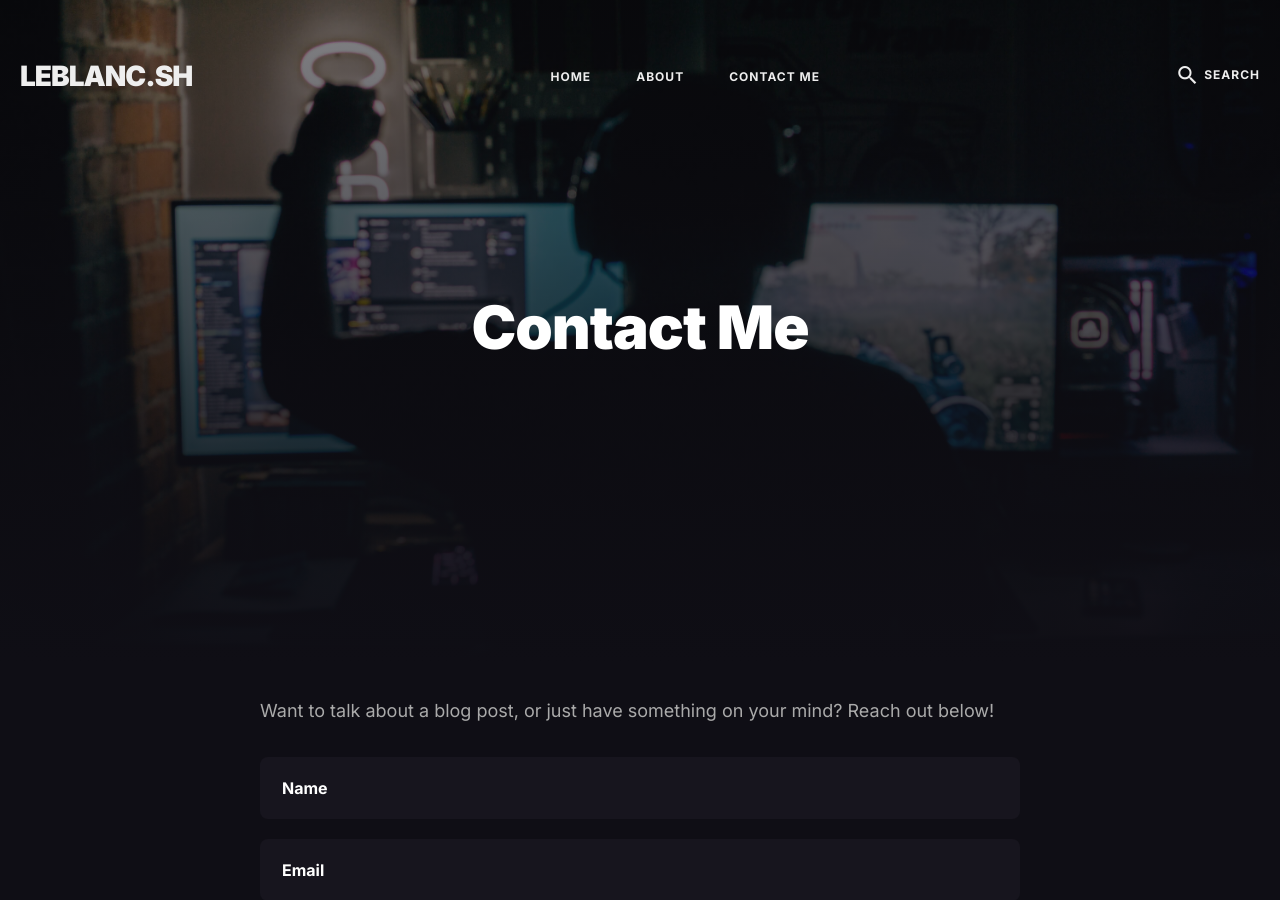
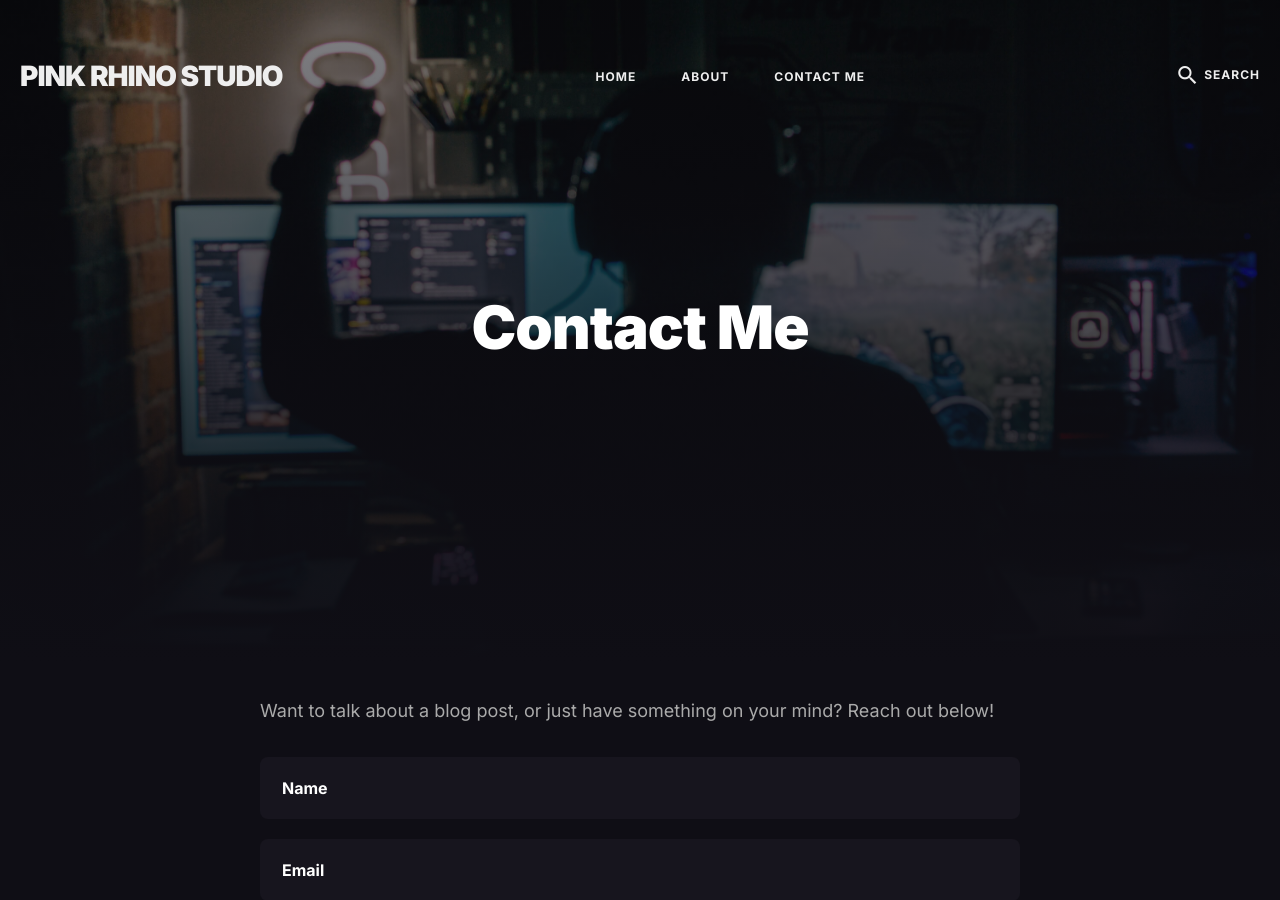
Before and after one commit to leblanck/pinkrhino, a Jekyll site: the page built from _pages/contact.html, in a window 1280 px wide and 900 px high. Built offline with Jekyll 4.4.1, drawn with Linux system fonts in a browser that asks for light colours; nearby versions of some CDN libraries; some of the changed text lies outside the part shown.

Commit message:
theme change

```diff
--- a/_config.yml
+++ b/_config.yml
@@ -1,25 +1,25 @@
 #-------------------------------
 # General Site Settings
-title: LEBLANC.SH
+title: PINK RHINO STUDIO
 logo: # You can add own logo. For example '/images/logo.png'.
-description:   LeBlanc.sh is a blog about tech.
+description:   Pink Rhino Studio is an Indie Game Development Studio
 baseurl: "" # The subpath of your site, e.g. /blog
-url: "https://leblanc.sh" # The base hostname & protocol for your site, e.g. http://example.com
+url: "https://pinkrhino.studio" # The base hostname & protocol for your site, e.g. http://example.com
 
 
 #-------------------------------
 # Author Settings
 author:
   name: Kyle LeBlanc
-  avatar: '/images/avatar.jpg'
+  avatar: '/images/self_avatar.JPG'
 
 
 #-------------------------------
 # Hero Settings
 hero:
-  title: Kyle LeBlanc
-  description: Thoughts. Ideas. Experiments.
-  image: '/images/uns1.jpg'
+  title: PINK RHINO
+  description: Indie Game Developmeny Journey
+  image: '/images/rhino_cover.jpg'
 
 
 #-------------------------------
@@ -38,7 +38,7 @@
 - {icon: "ion-logo-dribbble", link: "https://dribbble.com/kyleblanc"}
 - {icon: "ion-logo-instagram", link: "https://instagram.com/kyleblanc"}
 - {icon: "ion-logo-github", link: "https://github.com/leblanck"}
-- {icon: "ion-logo-twitch", link: "https://www.twitch.tv/h0undz__"}
+- {icon: "ion-logo-twitch", link: "https://www.twitch.tv/toplessnachoss"}
 - {icon: "ion-logo-steam", link: "https://steamcommunity.com/id/ToplessNachos/"}
 
 
```
Also changed, not shown: README.md, images/PRlogo.png (added), images/self_avatar.JPG (added), 1 other file.
